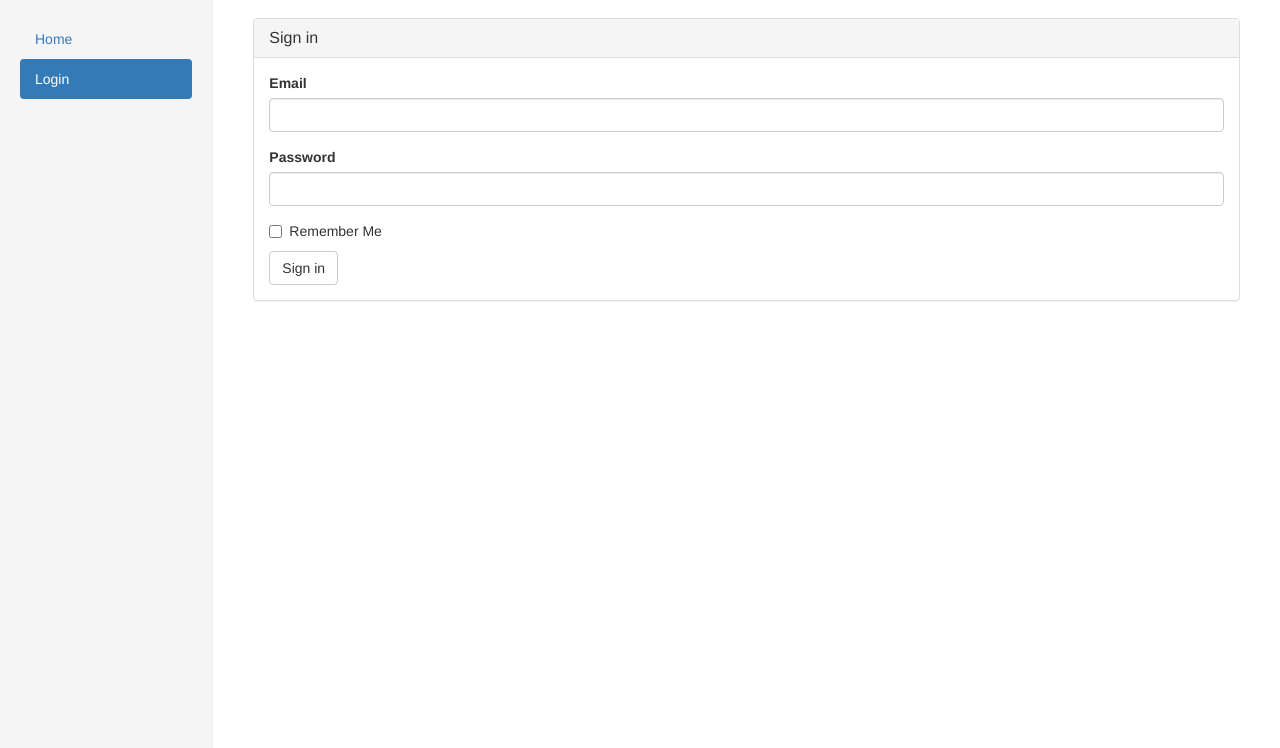
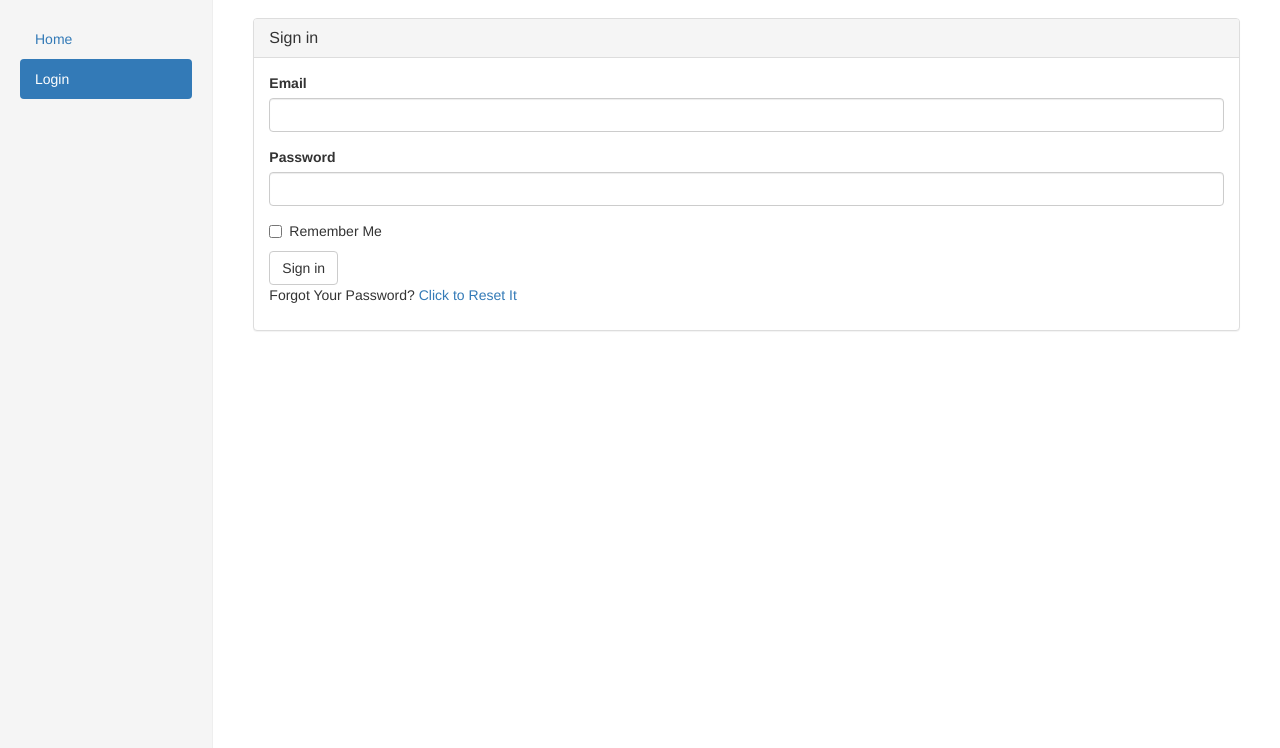
Before and after one commit to kahl-l/Flask-Administration, a Flask app: page /user/login in a window 1280 px wide. Shown: the part 52-800 px from the top of the page. Run offline with Flask 2, Linux system fonts and the light colour scheme; some libraries are stand-ins or nearby versions.

Commit message:
Add forgot password

```diff
--- a/app/templates/user/login.html
+++ b/app/templates/user/login.html
@@ -8,6 +8,7 @@
 		</div>
 		<div class="panel-body">
 			{{ wtf.quick_form(form) }}
+			<p> Forgot Your Password? <a href="{{ url_for('reset_password_request') }}">Click to Reset It</a></p>
 		</div>
 	</div>
 {% endblock %}
```
